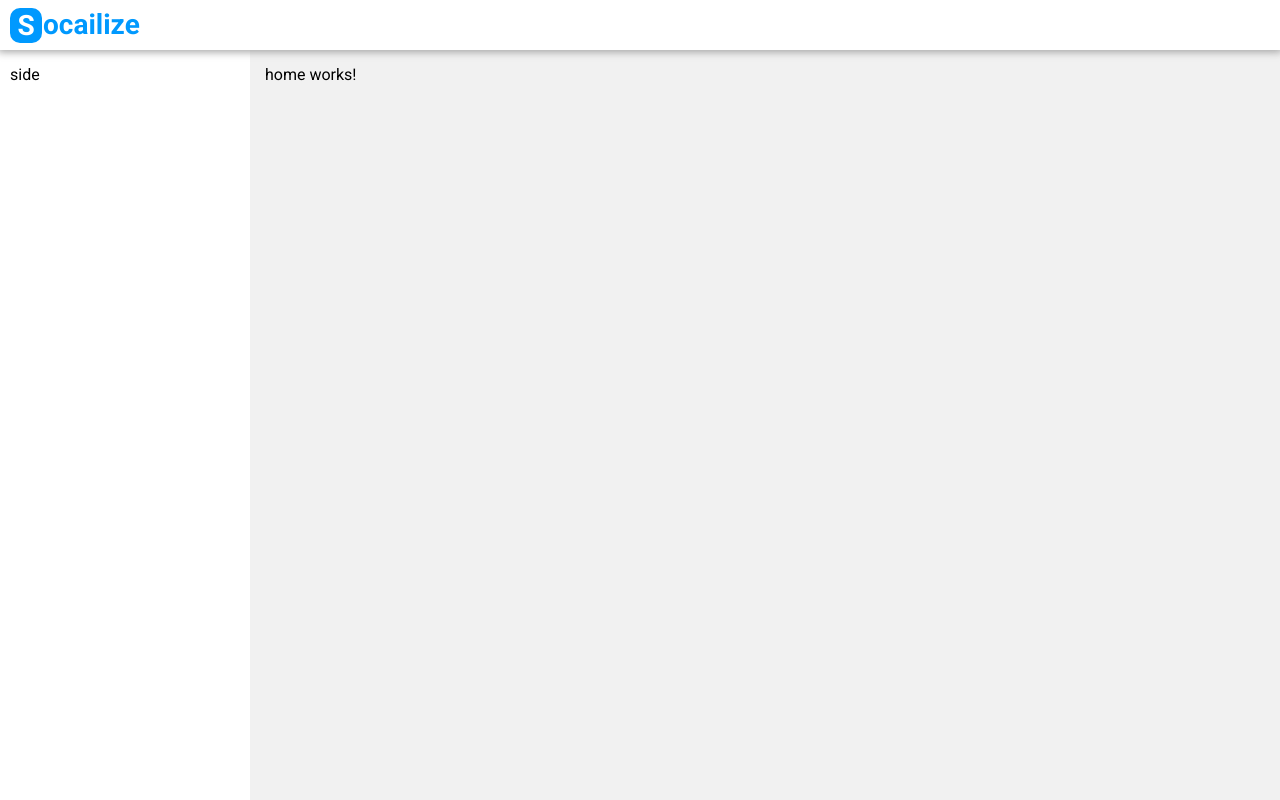
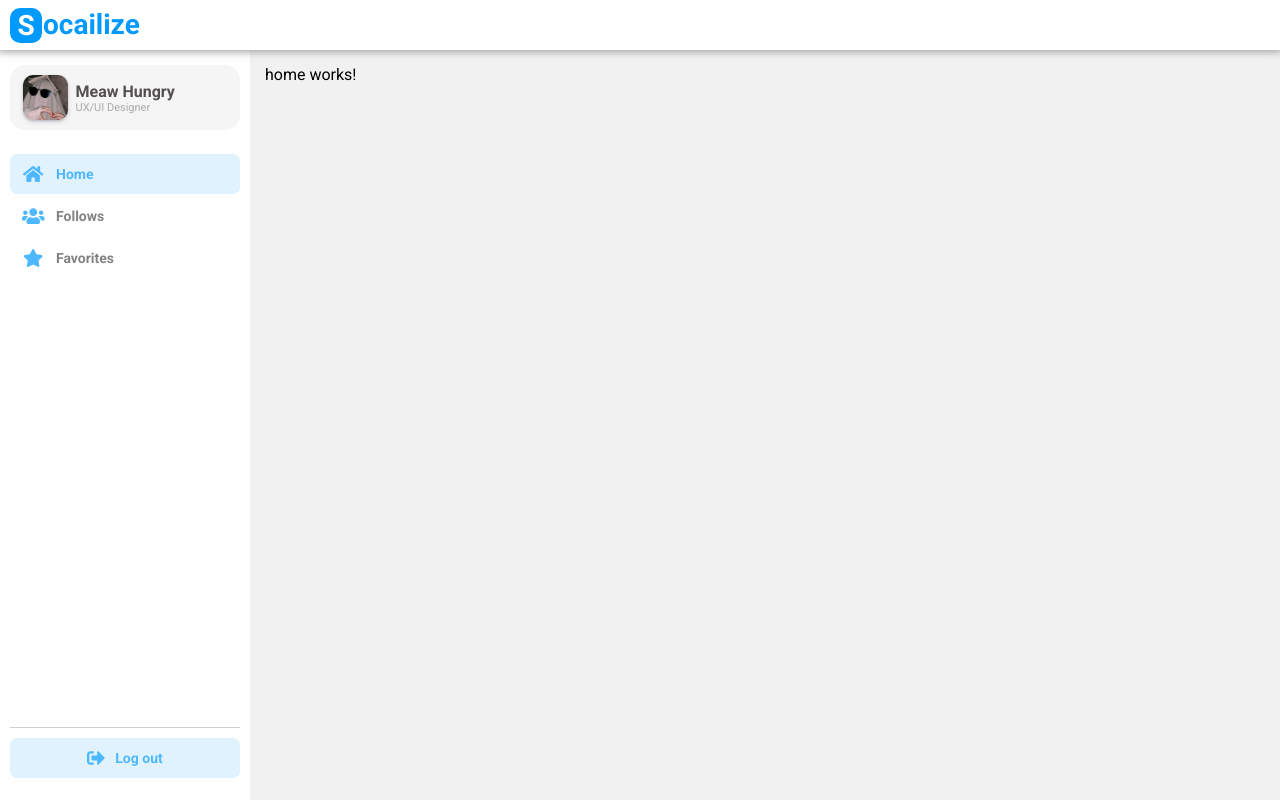
Before and after one commit to Perth27413/Socialize-Frontend, an Angular app: page / in a window 1280 px wide. Built offline with nearby package versions, Linux system fonts and the light colour scheme.

Commit message:
slidebar by Aon

```diff
--- a/angular.json
+++ b/angular.json
@@ -1,5 +1,8 @@
 {
   "$schema": "./node_modules/@angular/cli/lib/config/schema.json",
+  "cli": {
+    "analytics": "913469a4-4765-4a1a-a986-39018b7fb55a"
+  },
   "version": 1,
   "newProjectRoot": "projects",
   "projects": {
--- a/src/app/components/side-bar/side-bar.component.html
+++ b/src/app/components/side-bar/side-bar.component.html
@@ -1,3 +1,33 @@
 <div id="sideBarMain">
-  side
+  <div id="menuContainer">
+    <div id="profile">
+      <div class="profile-image">
+        <img class="image" src="../../../assets/image/profile.jpg" alt="prifile">
+      </div>
+      <div class="profile-text">
+        <p class="profile-name">Meaw Hungry</p>
+        <p class="description">UX/UI Designer</p>
+      </div>
+    </div>
+    <div id="menu" >
+      <div class="menu-div" type="button" (click)="selectMenu(i)" [ngClass]="cardActive(i)" *ngFor="let menu of menuList, let i = index">
+        <div class="menu-icon">
+          <i class={{menu.icon}}></i>
+        </div>
+        <div class="menu-name">
+          <p class="text" [ngClass]="cardActive(i)">{{menu.name}}</p>
+        </div>
+      </div>
+    </div>
+  </div>
+  <div id="logoutContainer">
+    <div id="logout">
+      <div class="logout-icon">
+        <i class="fas fa-sign-out-alt"></i>
+      </div>
+      <div class="logout-name">
+        <p class="logout-text">Log out</p>
+      </div>
+    </div>
+  </div>
 </div>
--- a/src/app/components/side-bar/side-bar.component.scss
+++ b/src/app/components/side-bar/side-bar.component.scss
@@ -2,4 +2,154 @@
   $nav-height: 50px;
   height: calc(100vh - #{$nav-height + 30px});
   padding: 15px 10px 15px;
+  #menuContainer {
+    margin: 0;
+    padding: 0;
+    height: 92%;
+    border-bottom: 1px solid #CFD0D2;
+    #profile {
+      display: flex;
+      box-sizing: border-box;
+      justify-content: start;
+      align-items: center;
+      background-color: #F5F5F5;
+      border-radius: 15px;
+      height: 65px;
+      margin: 0;
+      padding-left: 8px;
+      .profile-image {
+        display: flex;
+        box-sizing: border-box;
+        align-items: center;
+        justify-content: center;
+        width: 25%;
+        margin: 0;
+        padding: 0;
+        .image {
+          height: 45px;
+          width: 45px;
+          border-radius: 10px;
+          box-shadow: rgba(50, 50, 93, 0.25) 0px 2px 5px -1px, rgba(0, 0, 0, 0.3) 0px 1px 3px -1px;
+          margin: 0;
+          padding: 0;
+        }
+      }
+      .profile-text {
+        display: flex;
+        flex-direction: column;
+        box-sizing: border-box;
+        width: 75%;
+        margin: 0;
+        padding-left: 2px;
+        .profile-name {
+          font-size: 16px;
+          font-weight: bold;
+          color: #534F4F;
+          margin: 0;
+          padding: 0;
+        }
+        .description {
+          font-size: 11px;
+          font-weight: normal;
+          color: #AAAAAA;
+          margin: 0;
+          padding: 0;
+        }
+      }
+    }
+    :hover {
+      cursor: pointer;
+    }
+    #menu {
+      display: flex;
+      flex-direction: column;
+      box-sizing: border-box;
+      margin-top: 22px;
+      padding: 0;
+      .menu-div {
+        display: flex;
+        box-sizing: border-box;
+        align-items: center;
+        justify-content: start;
+        height: 40px;
+        margin-top: 2px;
+        padding: 0;
+        background-color: white;
+        border-radius: 7px;
+        .menu-icon {
+          text-align: center;
+          width: 20%;
+          margin: 0;
+          padding: 0;
+          color: #4DB8FF;
+          font-size: 18px;
+          font-weight: bold;
+        }
+        .menu-name {
+          width: 80%;
+          text-align: start;
+          margin: 0;
+          padding: 0;
+          .text {
+            margin: 0;
+            padding: 0;
+            color: #828282;
+            font-size: 14px;
+            font-weight: bold;
+          }
+          .text.text-active {
+            color: #4DB8FF;
+          }
+        }
+        &:hover {
+          background-color: #E1F2FF;
+          cursor: pointer;
+        }
+      }
+      .menu-div.card-active {
+        background-color: #E1F2FF;
+      }
+    }
+
+  }
+  #logoutContainer {
+    margin: 0;
+    padding-top: 10px;
+    height: 8%;
+    #logout {
+      display: flex;
+      flex-direction: row;
+      box-sizing: border-box;
+      justify-content: center;
+      align-items: center;
+      background-color: #E1F2FF;
+      height: 40px;
+      border-radius: 7px;
+      padding: 0;
+      margin: 0;
+      .logout-icon {
+        text-align: center;
+        margin: 0;
+        padding-right: 5px;
+        color: #4DB8FF;
+        font-size: 18px;
+        font-weight: bold;
+      }
+      .logout-name {
+        text-align: start;
+        margin: 0;
+        padding-left: 5px;
+        .logout-text {
+          margin: 0;
+          padding: 0;
+          color: #4DB8FF;
+          font-size: 14px;
+          font-weight: bold;
+        }
+      }
+    }
+    :hover {
+      cursor: pointer;
+    }
+  }
 }
--- a/src/app/components/side-bar/side-bar.component.ts
+++ b/src/app/components/side-bar/side-bar.component.ts
@@ -6,10 +6,48 @@ import { Component, OnInit } from '@angular/core';
   styleUrls: ['./side-bar.component.scss']
 })
 export class SideBarComponent implements OnInit {
+  menuList: {icon: string, name: string, isActive: boolean}[] = [
+    {icon: 'fas fa-home', name: 'Home', isActive: true},
+    {icon: 'fas fa-users', name: 'Follows', isActive: false},
+    {icon: 'fas fa-star', name: 'Favorites', isActive: false}
+  ]
 
   constructor() { }
+  ngOnInit(): void {}
 
-  ngOnInit(): void {
+  selectMenu(index: number) {
+    console.log(index)
+    switch (index) {
+      case 0:
+        this.menuList[0].isActive = true;
+        this.menuList[1].isActive = false;
+        this.menuList[2].isActive = false;
+        break;
+      case 1:
+        this.menuList[0].isActive = false;
+        this.menuList[1].isActive = true;
+        this.menuList[2].isActive = false;
+        break;
+      case 2:
+        this.menuList[0].isActive = false;
+        this.menuList[1].isActive = false;
+        this.menuList[2].isActive = true;
+        break;
+      default:
+        this.menuList[0].isActive = true;
+        this.menuList[1].isActive = false;
+        this.menuList[2].isActive = false;
+        break;
+    }
   }
 
+  cardActive(index: number) {
+
+    return {
+      'card-active' : this.menuList[index].isActive,
+      'text-active' : this.menuList[index].isActive
+    }
+  }
+
+
 }
```
Also changed, not shown: src/assets/image/profile.jpg (added), 1 other file (tests, documents, lock files or other folders).
